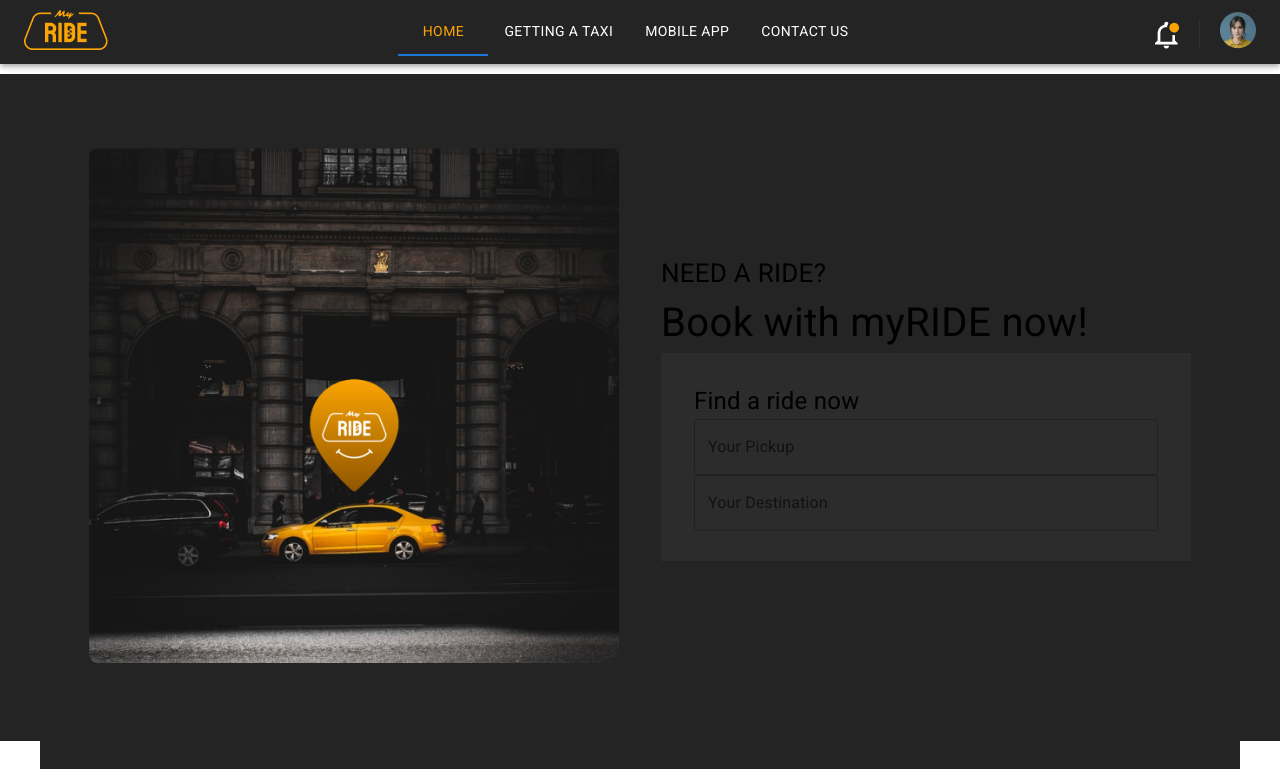
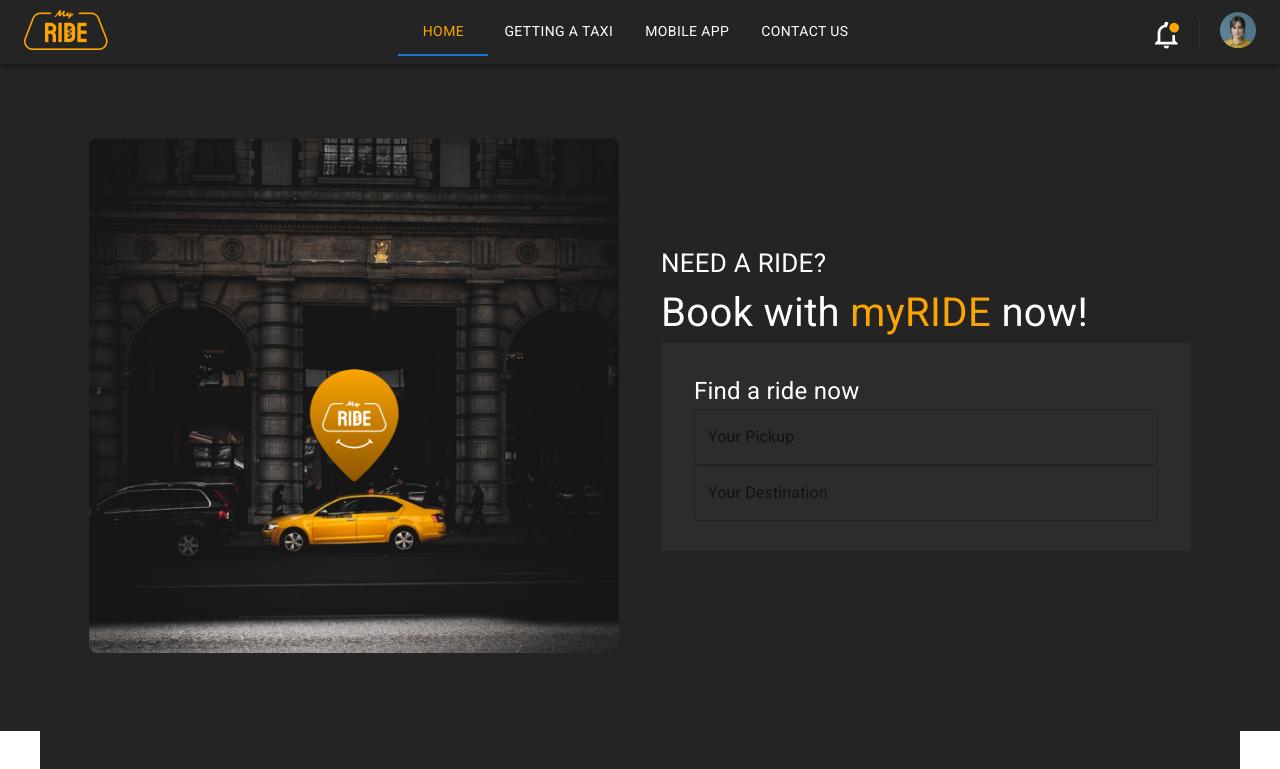
Before and after one commit to viviancol/desafio3-compassuol, a React (Vite) app in the folder my-ride/: page / in a window 1280 px wide. Shown: the top 769 px of the page. Built offline with nearby package versions, Linux system fonts and the light colour scheme.

Commit message:
feat: text field styling

```diff
--- a/my-ride/src/components/booking-form/BookingForm.tsx
+++ b/my-ride/src/components/booking-form/BookingForm.tsx
@@ -3,7 +3,7 @@
 
 const BookingForm: React.FC = () => {
   return (
-    <Stack sx= {{marginTop:'74px', bgcolor:'#242424'}} >
+    <Stack sx= {{marginTop:'64px', bgcolor:'#242424'}} >
         <Box sx={{display:'flex', flexDirection:'row', justifyContent:'space-between', alignItems:'center', my:'74px', mx:'89px'}}>
             <Box sx={{width:'50%'}} >
                 <img style={{
@@ -13,7 +13,7 @@
                 alt="Imagem formulário de inscrição" />
             </Box>
 
-            <Box sx={{width:'50%', ml:'42px'}}>
+            <Box sx={{width:'50%', ml:'42px', color:'#fff'}}>
                 <Box>
                     <Typography
                     sx={{
@@ -22,7 +22,7 @@
                     <Typography
                     sx={{
                         fontSize:'40px',
-                    }} >Book with myRIDE now!</Typography>
+                    }} >Book with <span style={{color:"#FBA403"}}>myRIDE</span> now!</Typography>
                 </Box>
 
                 <Box sx={{bgcolor:'#2c2c2c', padding:'30px 33px'}} >
```
